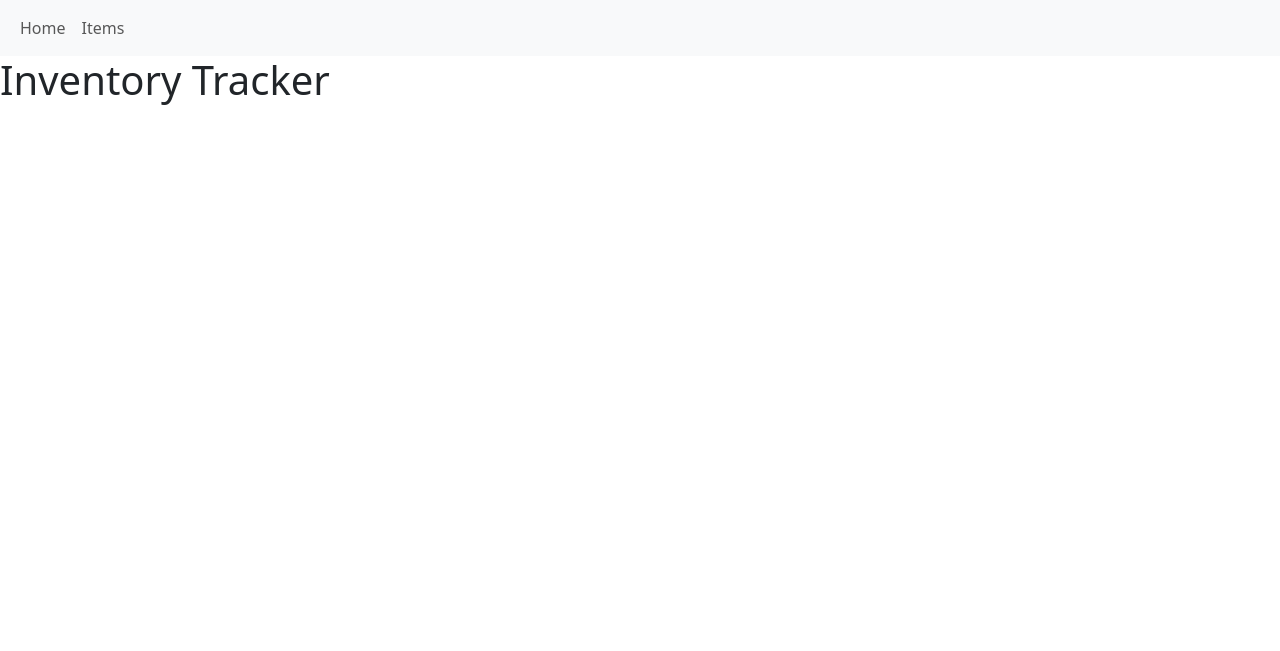
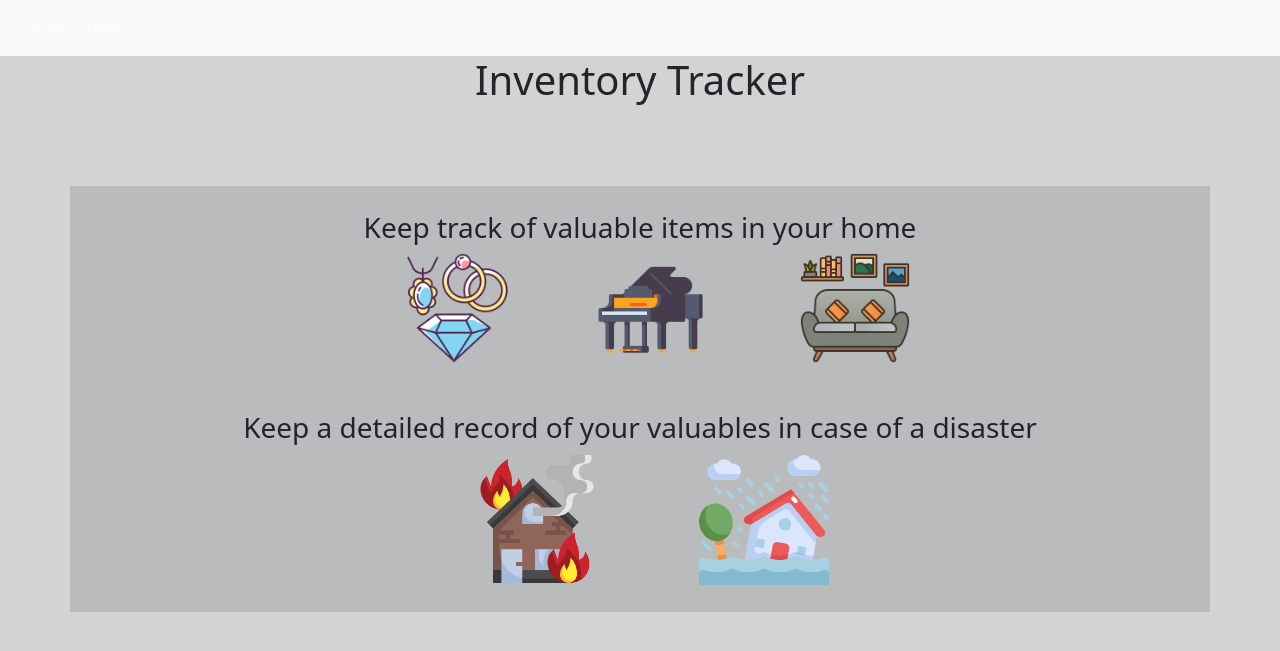
Before and after one commit to angier000/customer-requirements, a Django app: page / in a window 1280 px wide. Shown: the top 651 px of the page. Run offline with Django 4.2, Linux system fonts and the light colour scheme; some libraries are stand-ins or nearby versions.

Commit message:
design home page and add images

```diff
--- a/inventory_app/templates/inventory_app/base_template.html
+++ b/inventory_app/templates/inventory_app/base_template.html
@@ -13,7 +13,7 @@
 
 <body>
 <!-- Navbar -->
-<nav class="navbar navbar-expand-lg bg-body-tertiary">
+<nav class="navbar navbar-expand-lg bg-body-tertiary navbar-dark bg-secondary">
     <div class="container-fluid">
 
         <button class="navbar-toggler" type="button" data-bs-toggle="collapse" data-bs-target="#navbarNav"
--- a/inventory_app/templates/inventory_app/index.html
+++ b/inventory_app/templates/inventory_app/index.html
@@ -1,9 +1,61 @@
 <!-- inherit from base.html-->
 {% extends "inventory_app/base_template.html" %}
+
+{% load static %}
 
 
 <!-- Replace block content in base_template.html -->
 {% block content %}
-<h1>Inventory Tracker</h1>
+<body style="background-color: lightgray;">
+<h1 class="text-center">Inventory Tracker</h1>
+
+<br>
+
+<div class="container mx-auto justify-content-center bg-secondary bg-opacity-25" style="padding: 25px; margin: 50px;">
+    <h3 class="text-center">Keep track of valuable items in your home</h3>
+    <div class="row mx-auto items-align-center">
+        <div class="col-md-2 mx-auto"></div>
+        <div class="col-md-2 offset-1">
+            <img src="{% static 'images/jewelry.png' %}" class=" rounded img-fluid" style="max-width: 70%; height: auto;">
+        </div>
+        <div class="col-md-2 mx-auto">
+            <img src="{% static 'images/grand-piano.png' %}" class="img-fluid" style="max-width: 70%; height: auto;">
+        </div>
+        <div class="col-md-2 mx-auto">
+            <img src="{% static 'images/sofa.png' %}" class="img-fluid" style="max-width: 70%; height: auto;">
+        </div>
+        <div class="col-md-2 mx-auto"></div>
+    </div>
+    <br>
+    <br>
+    <h3 class="text-center">Keep a detailed record of your valuables in case of a disaster</h3>
+    <div class="row mx-auto">
+        <div class="col-md-2 mx-auto"></div>
+        <div class="col-md-2 offset-1">
+            <img src="{% static 'images/fire.png' %}" class="img-fluid" style="max-width: 85%; height: auto;">
+        </div>
+        <div class="col-md-2 mx-auto">
+            <img src="{% static 'images/flooded-house.png' %}" class="img-fluid" style="max-width: 85%; height: auto;">
+        </div>
+        <div class="col-md-2 mx-auto"></div>
+    </div>
+</div>
+</body>
+
+<!--
+<div class="container d-flex align-items-center justify-content-center">
+    <div class="row">
+        <div class="col-lg-3">
+            <img src="{% static 'images/jewelry.png' %}" class="img-fluid" style="transform: scale(0.4);">
+        </div>
+        <div class="col-lg-3">
+            <img src="{% static 'images/jewelry.png' %}" class="img-fluid" style="transform: scale(0.4);">
+        </div>
+        <div class="col-lg-3">
+            <img src="{% static 'images/jewelry.png' %}" class="img-fluid" style="transform: scale(0.4);">
+        </div>
+    </div>
+</div>
+-->
 
 {% endblock %}
--- a/inventory_app/templates/inventory_app/item_detail.html
+++ b/inventory_app/templates/inventory_app/item_detail.html
@@ -2,7 +2,7 @@
 
 
 {% block content %}
-    <h1>{{ item.name }}:</h1>
+    <p><strong>Item: </strong> {{ item.name }}</p>
 
     <p><strong>Description: </strong> {{ item.description }}</p>
 
```
Also changed, not shown: inventory_app/forms.py (added, +9 -0 lines), inventory_project/settings.py (+8 -0 lines), static/images/fire.png (added), static/images/flooded-house.png (added), static/images/grand-piano.png (added), static/images/jewelry.png (added), static/images/sofa.png (added).
